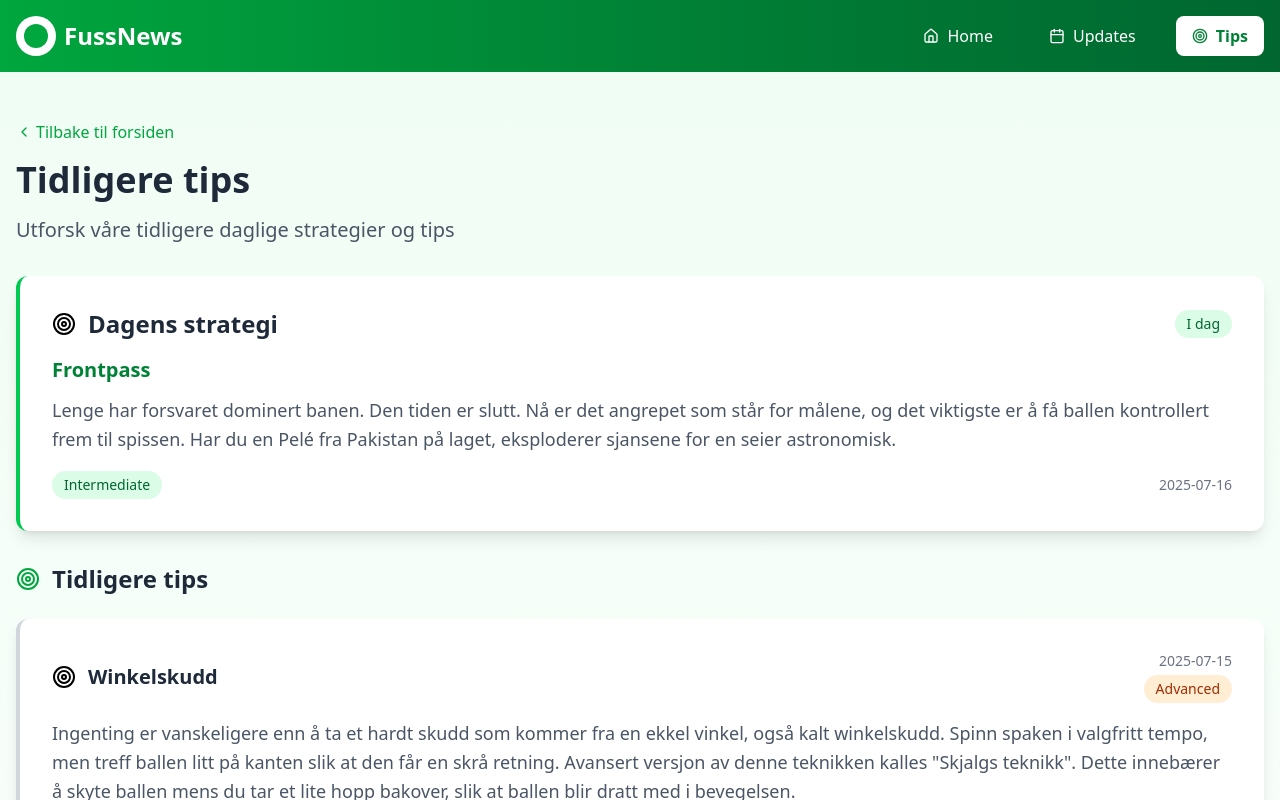
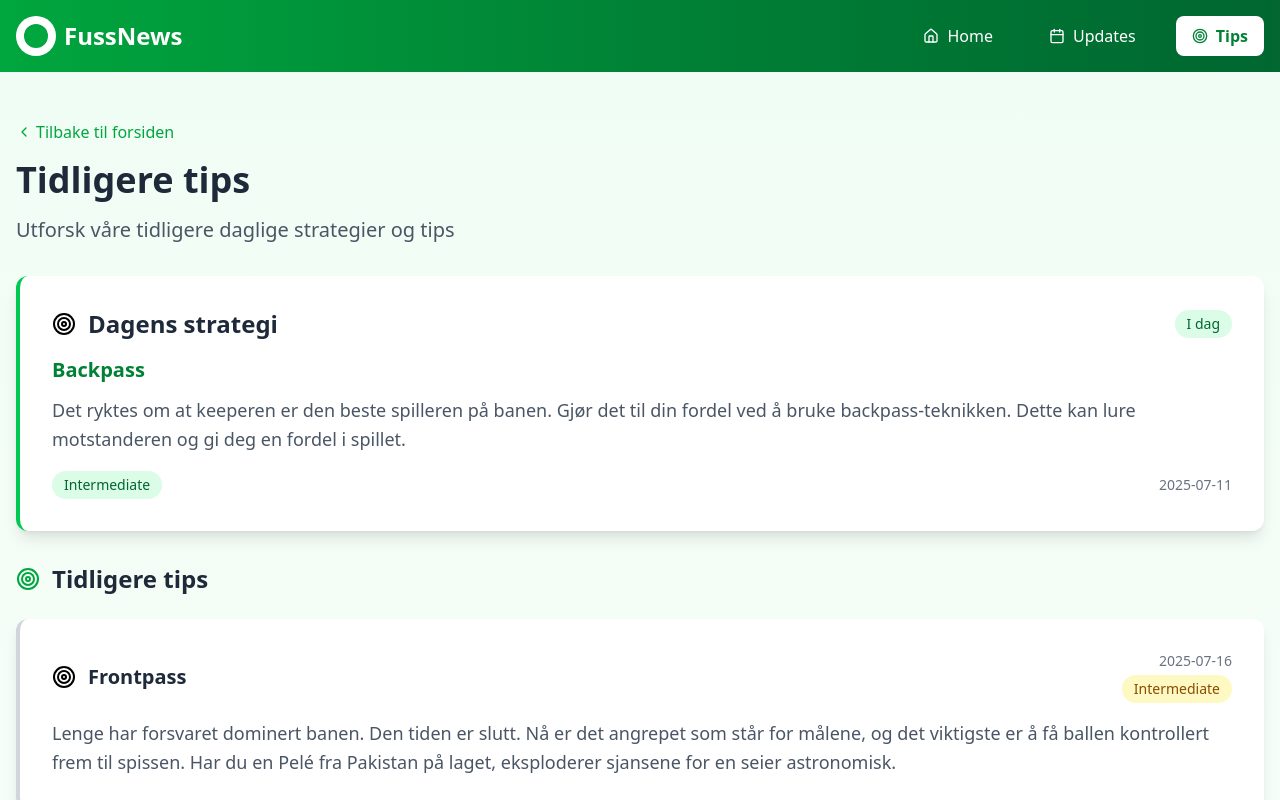
Before and after one commit to Terbau/fussnews, a React (Vite) app: page / in a window 1280 px wide. Both pictures are taken after a click on the button "Tips". Shown: the top 800 px of the page. Built offline with nearby package versions, Linux system fonts and the light colour scheme.

Commit message:
feat: two new tips

```diff
--- a/src/App.tsx
+++ b/src/App.tsx
@@ -7,15 +7,24 @@ const FussNews = () => {
   const gameOfTheDay = {
     title: "Frontpass",
     description:
-      'Lenge har forsvaret dominert banen. Den tiden er slutt. Nå er det angrepet som står for målene, og det viktigste er å få ballen kontrollert frem til spissen. Har du en Pelé fra Pakistan på laget, eksploderer sjansene for en seier astronomisk.',
+      "Lenge har forsvaret dominert banen. Den tiden er slutt. Nå er det angrepet som står for målene, og det viktigste er å få ballen kontrollert frem til spissen. Har du en Pelé fra Pakistan på laget, eksploderer sjansene for en seier astronomisk.",
     difficulty: "Intermediate",
     icon: <Target className="w-6 h-6" />,
     date: "2025-07-16",
   };
 
-  const yesterdaysTips = [
+  const tips = [
     {
       id: 0,
+      title: "Frontpass",
+      description:
+        "Lenge har forsvaret dominert banen. Den tiden er slutt. Nå er det angrepet som står for målene, og det viktigste er å få ballen kontrollert frem til spissen. Har du en Pelé fra Pakistan på laget, eksploderer sjansene for en seier astronomisk.",
+      difficulty: "Intermediate",
+      icon: <Target className="w-6 h-6" />,
+      date: "2025-07-16",
+    },
+    {
+      id: 1,
       title: "Winkelskudd",
       description:
         'Ingenting er vanskeligere enn å ta et hardt skudd som kommer fra en ekkel vinkel, også kalt winkelskudd. Spinn spaken i valgfritt tempo, men treff ballen litt på kanten slik at den får en skrå retning. Avansert versjon av denne teknikken kalles "Skjalgs teknikk". Dette innebærer å skyte ballen mens du tar et lite hopp bakover, slik at ballen blir dratt med i bevegelsen.',
@@ -24,7 +33,7 @@ const FussNews = () => {
       date: "2025-07-15",
     },
     {
-      id: 1,
+      id: 2,
       title: "ADHD-Stratten",
       description:
         "Som forsvarspiller er det viktig å være uforutsigbar. Det er ikke å legge skjul på at flere i twoday har en viss form for ADHD, og ved å kontinuerlig dra spaken frem og tilbake, kan du skape forvirring hos motstanderen. Dette kan åpne opp for angrepsmuligheter og gi deg en fordel i spillet.",
@@ -33,7 +42,7 @@ const FussNews = () => {
       date: "2025-07-14",
     },
     {
-      id: 2,
+      id: 3,
       title: "Backpass",
       description:
         "Det ryktes om at keeperen er den beste spilleren på banen. Gjør det til din fordel ved å bruke backpass-teknikken. Dette kan lure motstanderen og gi deg en fordel i spillet.",
@@ -41,47 +50,29 @@ const FussNews = () => {
       icon: <Target className="w-6 h-6" />,
       date: "2025-07-11",
     },
-    // {
-    //   id: 1,
-    //   title: "Defensiv mur",
-    //   description: "Bygg en solid defensiv mur med dine defensive spillere. Hold dem parallelle og beveg dem som en enhet for å blokkere motstanderens angrep effektivt.",
-    //   difficulty: "Beginner",
-    //   date: "2025-07-13",
-    //   icon: <Target className="w-6 h-6" />
-    // },
-    // {
-    //   id: 2,
-    //   title: "Pinpoint passing",
-    //   description: "Øv på presise korte pasninger mellom midtbane og angrep. Timing er alt - vent til motstanderens forsvarere er ute av posisjon før du slår pasningen.",
-    //   difficulty: "Advanced",
-    //   date: "2025-07-12",
-    //   icon: <Target className="w-6 h-6" />
-    // },
-    // {
-    //   id: 3,
-    //   title: "Keeper kontroll",
-    //   description: "Lær å kontrollere ballen med keeperen din. Bruk veggen til å stoppe ballen og sett opp angrep fra baklinjen med presise pasninger til midtbanen.",
-    //   difficulty: "Intermediate",
-    //   date: "2025-07-11",
-    //   icon: <Target className="w-6 h-6" />
-    // },
-    // {
-    //   id: 4,
-    //   title: "Fake shot teknikk",
-    //   description: "Lur motstanderens keeper med fake shots. Gjør bevegelser som om du skal skyte, men hold ballen og vent på en bedre mulighet eller pass til en medspiller.",
-    //   difficulty: "Advanced",
-    //   date: "2025-07-10",
-    //   icon: <Target className="w-6 h-6" />
-    // },
-    // {
-    //   id: 5,
-    //   title: "Sidespin magi",
-    //   description: "Mester sidespinnet for å få ballen til å krølle rundt motstanderens forsvarere. Dette krever øvelse, men kan være avgjørende i tette situasjoner.",
-    //   difficulty: "Expert",
-    //   date: "2025-07-09",
-    //   icon: <Target className="w-6 h-6" />
-    // }
+    {
+      id: 4,
+      title: "Backshots",
+      description:
+        "Det er fredag, og hva er ikke bedre enn å avslutte uka med noen backshots? Nå som alle har blitt nokså gode, er det de rare strategiene som gjelder. Fyk ballen bakover og håp på det beste.",
+      difficulty: "Beginner",
+      icon: <Target className="w-6 h-6" />,
+      date: "2025-07-18",
+    },
+    {
+      id: 5,
+      title: "360-noscope",
+      description:
+        "Ta en skjalg, ha det gøy. Skyt og snurr.",
+      difficulty: "Advanced",
+      icon: <Target className="w-6 h-6" />,
+      date: "2025-07-21",
+    },
   ];
+
+  // find todays tip based on the current date
+  const today = new Date().toISOString().split("T")[0];
+  const todaysTip = tips.find((tip) => tip.date === today);
 
   const updates = [
     {
@@ -337,7 +328,7 @@ const FussNews = () => {
         {/* Today's tip */}
         <div className="bg-white rounded-xl shadow-lg p-8 mb-8 border-l-4 border-green-500">
           <div className="flex items-center mb-4">
-            {gameOfTheDay.icon}
+            {todaysTip?.icon}
             <h2 className="text-2xl font-bold text-gray-800 ml-3">
               Dagens strategi
             </h2>
@@ -346,16 +337,16 @@ const FussNews = () => {
             </span>
           </div>
           <h3 className="text-xl font-semibold text-green-700 mb-3">
-            {gameOfTheDay.title}
+            {todaysTip?.title}
           </h3>
           <p className="text-gray-600 text-lg leading-relaxed mb-4">
-            {gameOfTheDay.description}
+            {todaysTip?.description}
           </p>
           <div className="flex items-center justify-between">
             <div className="inline-block bg-green-100 text-green-800 px-3 py-1 rounded-full text-sm font-medium">
-              {gameOfTheDay.difficulty}
+              {todaysTip?.difficulty}
             </div>
-            <div className="text-sm text-gray-500">{gameOfTheDay.date}</div>
+            <div className="text-sm text-gray-500">{todaysTip?.date}</div>
           </div>
         </div>
 
@@ -366,7 +357,7 @@ const FussNews = () => {
             Tidligere tips
           </h2>
 
-          {yesterdaysTips.map((tip) => (
+          {tips.map((tip) => (
             <article
               key={tip.id}
               className="bg-white rounded-xl shadow-lg p-8 border-l-4 border-gray-300 hover:border-green-400 transition-colors"
--- a/src/App2.tsx
+++ b/src/App2.tsx
@@ -13,7 +13,7 @@ const FussNews = () => {
     date: "2025-07-14",
   };
 
-  const yesterdaysTips = [
+  const tips = [
     {
       id: 0,
       title: "Backpass",
@@ -348,7 +348,7 @@ const FussNews = () => {
             Tidligere tips
           </h2>
 
-          {yesterdaysTips.map((tip) => (
+          {tips.map((tip) => (
             <article
               key={tip.id}
               className="bg-white rounded-xl shadow-lg p-8 border-l-4 border-gray-300 hover:border-green-400 transition-colors"
```
